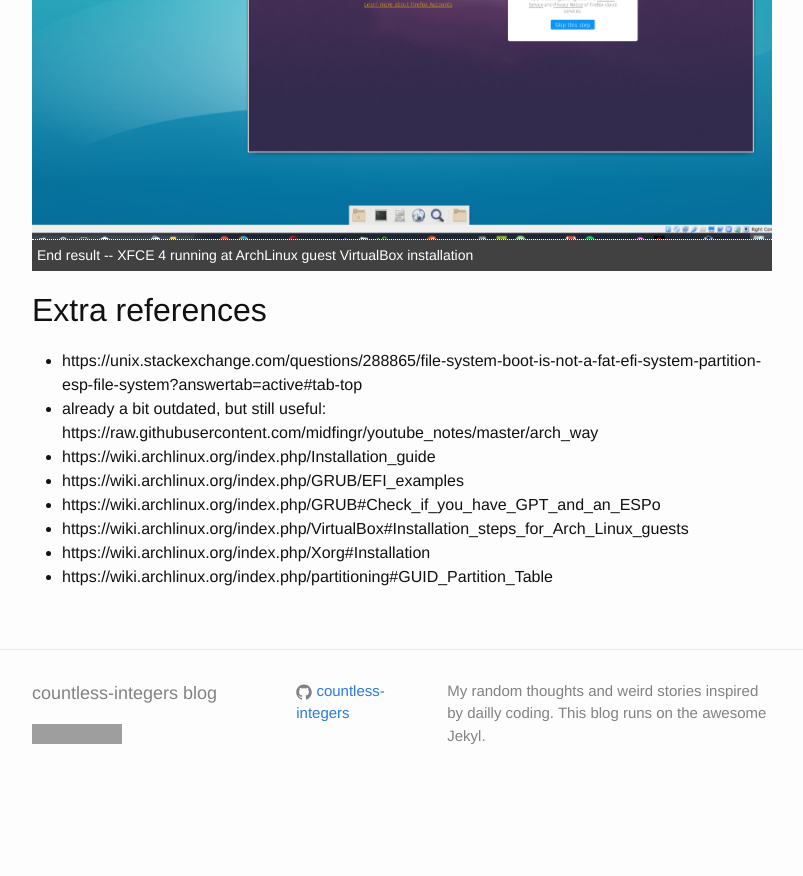
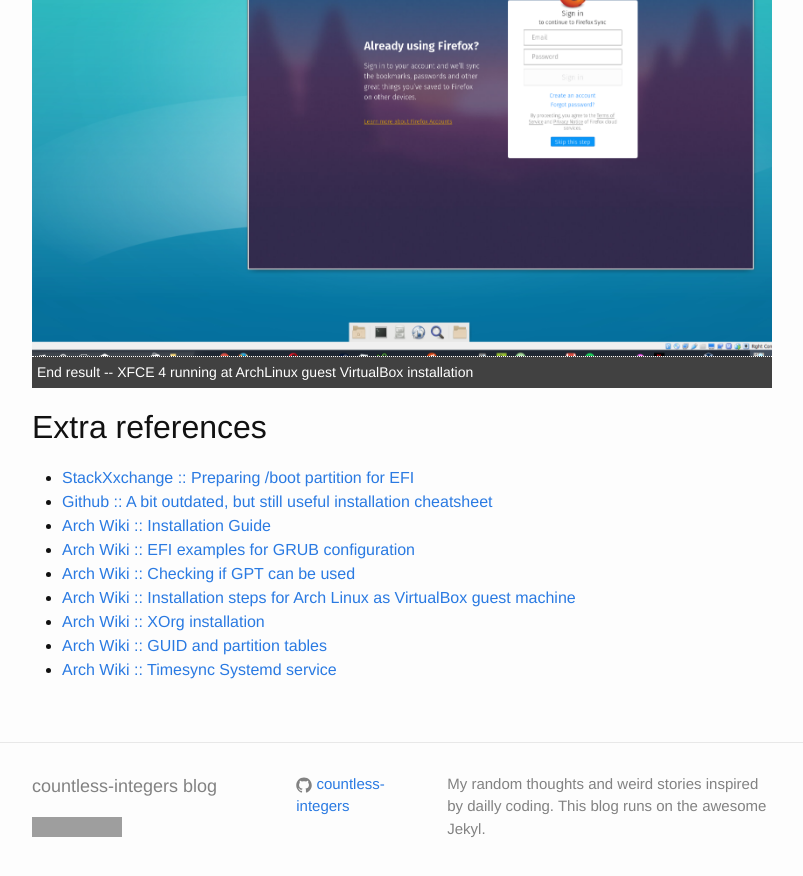
Before and after one commit to countless-integers/countless-integers.github.io, a Jekyll site: the page built from _posts/2017-09-10-installing-archlinux-as-a-virtualbox-guest-system.markdown, in a window 1280 px wide and 900 px high, scrolled down 6799 px. Shown: the top 876 px of the window, without its empty margins (238-1041 px from the left). Built offline with Jekyll 4.4.1, drawn with Linux system fonts in a browser that asks for light colours; before the commit the page ends 7606 px from its top, so only the background shows below that; some of the changed text lies outside the part shown; grey boxes are pictures that could not be loaded.

Commit message:
update last art

```diff
--- a/_posts/2017-09-10-installing-archlinux-as-a-virtualbox-guest-system.markdown
+++ b/_posts/2017-09-10-installing-archlinux-as-a-virtualbox-guest-system.markdown
@@ -187,11 +192,12 @@ All is now set, ready to use and further customizations. Enjoy!
 
 ## Extra references
 
-* https://unix.stackexchange.com/questions/288865/file-system-boot-is-not-a-fat-efi-system-partition-esp-file-system?answertab=active#tab-top
-* already a bit outdated, but still useful: https://raw.githubusercontent.com/midfingr/youtube_notes/master/arch_way
-* https://wiki.archlinux.org/index.php/Installation_guide
-* https://wiki.archlinux.org/index.php/GRUB/EFI_examples
-* https://wiki.archlinux.org/index.php/GRUB#Check_if_you_have_GPT_and_an_ESPo
-* https://wiki.archlinux.org/index.php/VirtualBox#Installation_steps_for_Arch_Linux_guests
-* https://wiki.archlinux.org/index.php/Xorg#Installation
-* https://wiki.archlinux.org/index.php/partitioning#GUID_Partition_Table
+* [StackXxchange :: Preparing /boot partition for EFI]( https://unix.stackexchange.com/questions/288865/file-system-boot-is-not-a-fat-efi-system-partition-esp-file-system?answertab=active#tab-top)
+* [Github :: A bit outdated, but still useful installation cheatsheet](https://raw.githubusercontent.com/midfingr/youtube_notes/master/arch_way)
+* [Arch Wiki :: Installation Guide](https://wiki.archlinux.org/index.php/Installation_guide)
+* [Arch Wiki :: EFI examples for GRUB configuration](https://wiki.archlinux.org/index.php/GRUB/EFI_examples)
+* [Arch Wiki :: Checking if GPT can be used](https://wiki.archlinux.org/index.php/GRUB#Check_if_you_have_GPT_and_an_ESPo)
+* [Arch Wiki :: Installation steps for Arch Linux as VirtualBox guest machine](https://wiki.archlinux.org/index.php/VirtualBox#Installation_steps_for_Arch_Linux_guests)
+* [Arch Wiki :: XOrg installation](https://wiki.archlinux.org/index.php/Xorg#Installation)
+* [Arch Wiki :: GUID and partition tables](https://wiki.archlinux.org/index.php/partitioning#GUID_Partition_Table)
+* [Arch Wiki :: Timesync Systemd service](https://wiki.archlinux.org/index.php/Systemd-timesyncd)
```
Also changed, not shown: other parts of _posts/2017-09-10-installing-archlinux-as-a-virtualbox-guest-system.markdown (+5 -0 lines), 2 other files.
